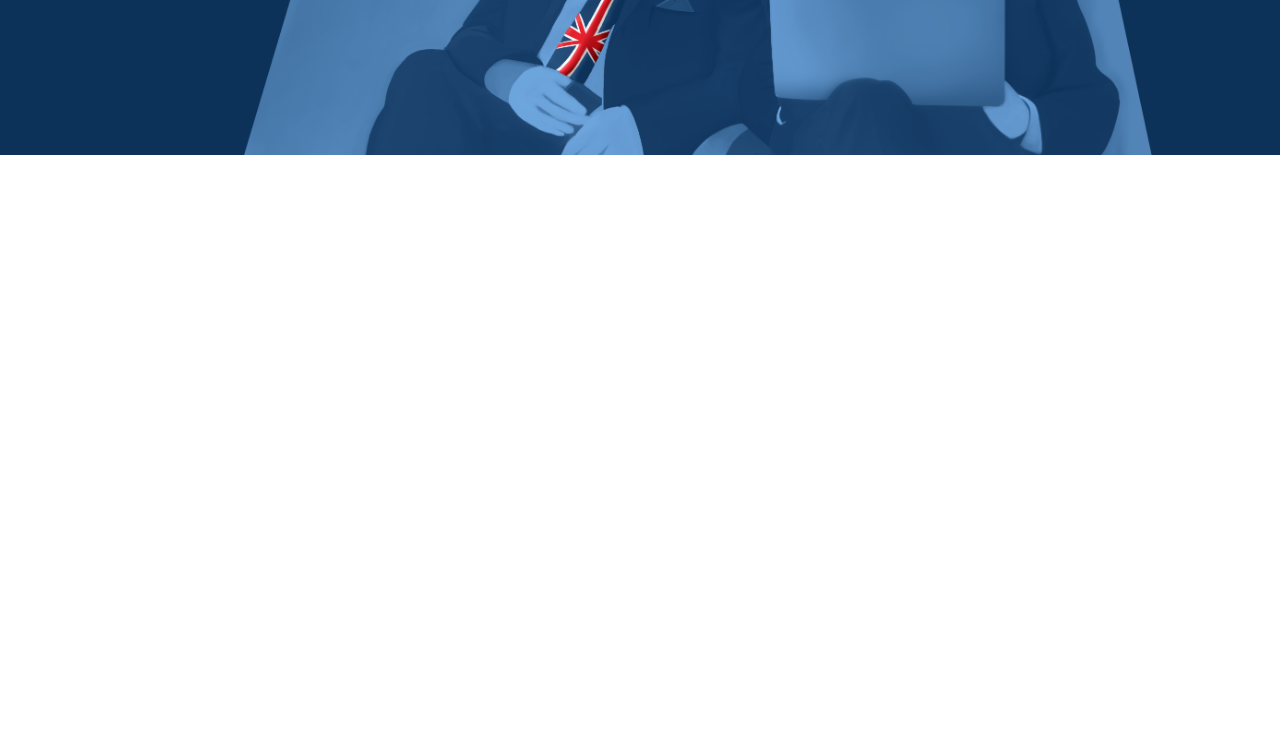
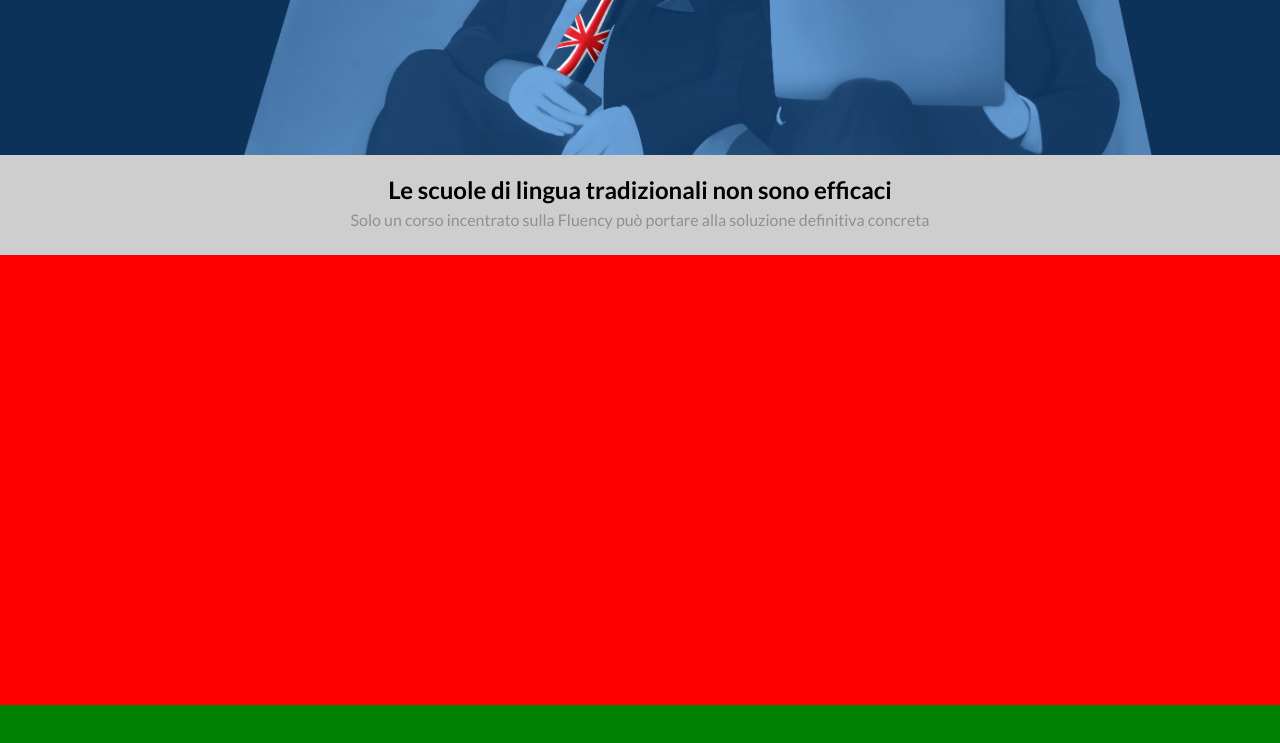
Before and after one commit to enrico-bellanti/htmlcss-fluentify, a plain HTML site: page index.html in a window 1280 px wide. Shown: the part 295-1038 px from the top of the page. Before the commit the page ends 800 px from the top, so only its background shows below. Drawn offline with Linux system fonts and the light colour scheme.

Commit message:
impostate misure main

```diff
--- a/css/style.css
+++ b/css/style.css
@@ -8,14 +8,16 @@ body{
   font-family: 'Lato', sans-serif;
 }
 
+.container{
+  width: 80%;
+  margin: auto;
+}
+
+/* inizio header */
+
 header{
   height: 450px;
   background-color: #0C325A;
-}
-
-.container{
-  width: 80%;
-  margin: auto;
 }
 
 .header-top {
@@ -41,7 +43,6 @@ header{
   top: 40%;
   transform: translateY(-50%)
 }
-
 
 .menu-inline{
   list-style: none;
@@ -136,3 +137,38 @@ header{
   font-size: 10px;
   cursor: pointer;
 }
+
+/* inizio corpo centrale */
+
+main{
+  height: 1000px;
+}
+
+.section-top{
+  position: relative;
+  height: 10%;
+  background-color: #CECECE;
+  text-align: center;
+}
+
+.section-top-info {
+  line-height: 30px;
+  position: absolute;
+  top: 50%;
+  left: 50%;
+  transform: translate(-50%, -50%);
+}
+
+.section-top-info p{
+  color: #909090;
+}
+
+.section-central{
+  height: 45%;
+  background-color: red;
+}
+
+.section-bottom{
+  height: 45%;
+  background-color: green;
+}
--- a/index.html
+++ b/index.html
@@ -41,7 +41,22 @@
     <!-- /intestazione -->
     <!-- corpo -->
     <main>
+      <!-- sezione superiore -->
+      <section class="section-top">
 
+        <div class="section-top-info">
+          <h1>Le scuole di lingua tradizionali non sono efficaci</h1>
+          <p>Solo un corso incentrato sulla Fluency può portare alla soluzione definitiva concreta</p>
+        </div>
+
+      </section>
+      <!-- /sezione superiore -->
+      <!-- sezione centrale -->
+      <section class="section-central"></section>
+      <!-- /sezione centrale -->
+      <!-- sezione inferiore -->
+      <section class="section-bottom"></section>
+      <!-- /sezione inferiore -->
     </main>
     <!-- /corpo -->
     <!-- footer -->
```
